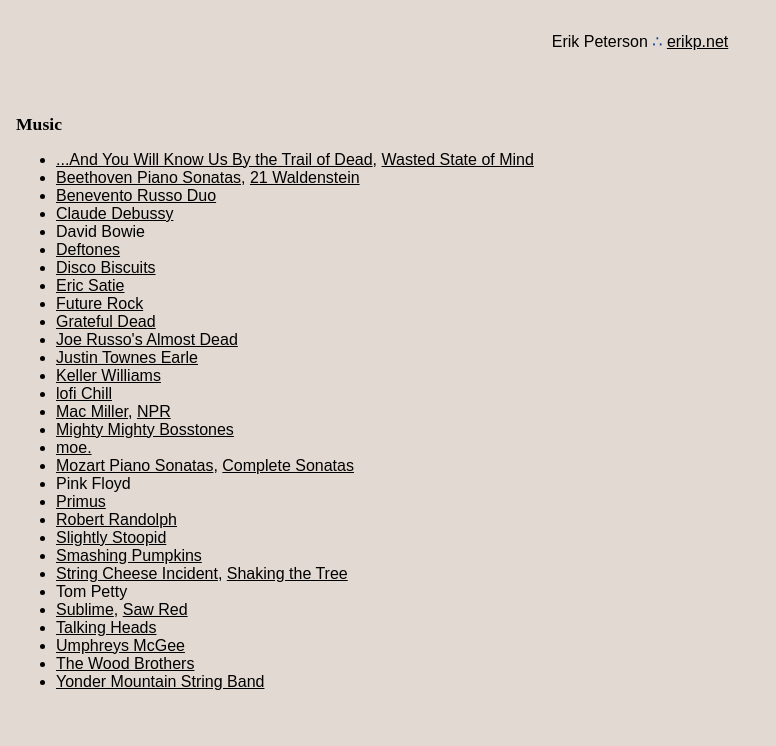
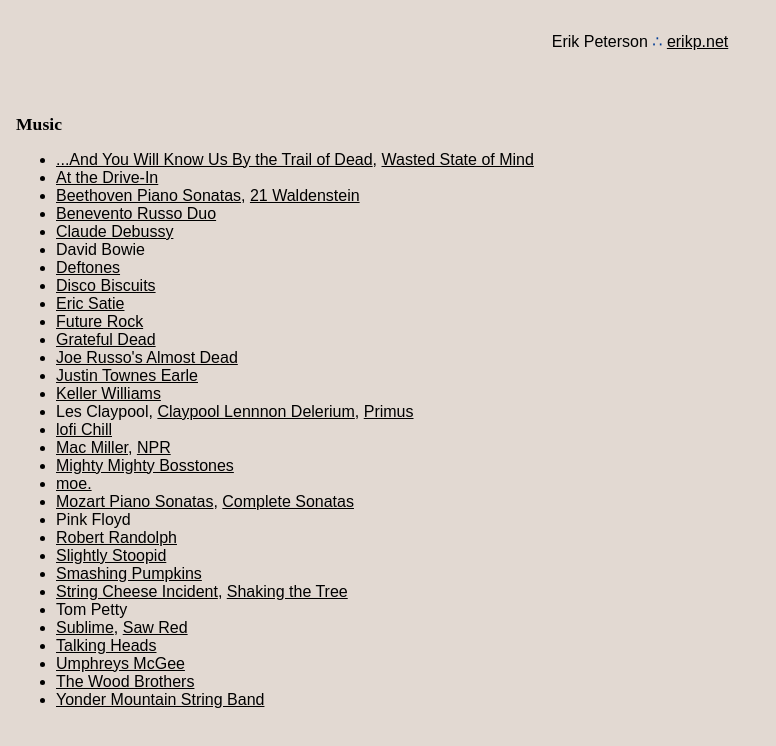
Before and after one commit to espetey/erikp, a plain HTML site: page index.html in a window 1280 px wide. Shown: the whole page, without its empty margins (0-776 px from the left). Drawn offline with Linux system fonts and the light colour scheme.

Commit message:
add music

```diff
--- a/index.html
+++ b/index.html
@@ -26,6 +26,7 @@
             <h1>Music</h1>
             <ul>
                 <li><a href="https://archive.org/details/AndYouWillKnowUsBytheTrailofDead" target="_blank">...And You Will Know Us By the Trail of Dead</a>, <a href="https://www.youtube.com/watch?v=I-CUz6gf0jU&list=RDI-CUz6gf0jU&start_radio=1" target="_blank">Wasted State of Mind</a></li>
+                <li><a href="https://www.youtube.com/watch?v=86gPo_h1mnE" target="_blank">At the Drive-In</a></li>
                 <li><a href="https://www.youtube.com/watch?v=G7sDg8_26N8" target="_blank">Beethoven Piano Sonatas</a>, <a href="https://www.youtube.com/watch?v=J3l18HTo5rY" target="_blank">21 Waldenstein</a></li>
                 <li><a href="https://archive.org/details/BeneventoRusso" target="_blank">Benevento Russo Duo</a></li>
                 <li><a href="https://www.youtube.com/watch?v=5PtUysEIksI" target="_blank">Claude Debussy</a></li>
@@ -38,13 +39,13 @@
                 <li><a href="https://archive.org/details/JoeRussosAlmostDead" target="_blank">Joe Russo's Almost Dead</a></li>
                 <li><a href="https://archive.org/details/JustinTownesEarle" target="_blank">Justin Townes Earle</a></li>
                 <li><a href="https://archive.org/details/KellerWilliams" target="_blank">Keller Williams</a></li>
+                <li>Les Claypool, <a href="https://www.youtube.com/watch?v=cajrnY_fGDk" target="_blank">Claypool Lennnon Delerium</a>, <a href="https://www.youtube.com/watch?v=v-HUK8qR9QA" target="_blank">Primus</a></li>
                 <li><a href="https://www.youtube.com/watch?v=B8tQ8RUbTW8" target="_blank">lofi Chill</a></li>
                 <li><a href="https://www.youtube.com/watch?v=5WU7oGiwiao&list=RD5WU7oGiwiao&start_radio=1" target="_blank">Mac Miller</a>, <a href="https://www.youtube.com/watch?v=QrR_gm6RqCo" target="_blank">NPR</a></li>
                 <li><a href="https://www.youtube.com/watch?v=gmOmAuhAQbE&list=RDgmOmAuhAQbE&start_radio=1" target="_blank">Mighty Mighty Bosstones</a></li>
                 <li><a href="https://archive.org/details/moe" target="_blank">moe.</a></li>
                 <li><a href="https://www.youtube.com/watch?v=0VtmmVQrNcY" target="_blank">Mozart Piano Sonatas</a>, <a href="https://www.youtube.com/watch?v=3UvgqXHK_HI" target="_blank">Complete Sonatas</a></li>
                 <li>Pink Floyd</li>
-                <li><a href="https://www.youtube.com/watch?v=v-HUK8qR9QA" target="_blank">Primus</a></li>
                 <li><a href="https://archive.org/details/RobertRandolphandtheFamilyBand" target="_blank">Robert Randolph</a></li>
                 <li><a href="https://www.youtube.com/watch?v=AVnqYZKXt-c" target="_blank">Slightly Stoopid</a></li>
                 <li><a href="https://archive.org/details/SmashingPumpkins" target="_blank">Smashing Pumpkins</a></li>
```
